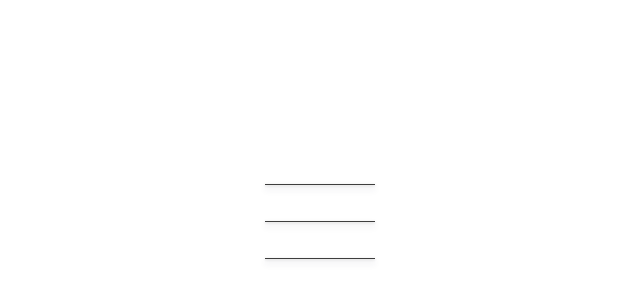
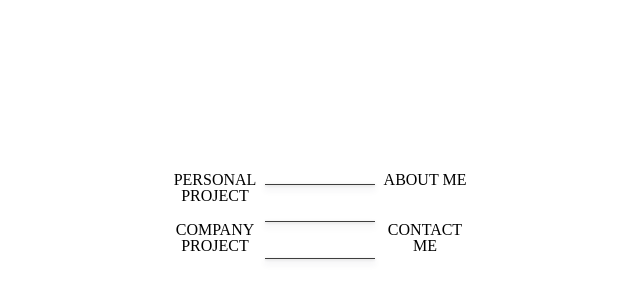
Before and after one commit to sunivers/MyPortfolio, a Vue app: page / in a window 1280 px wide. Shown: the part 178-478 px from the top of the page, without its empty margins (320-960 px from the left). Built offline with nearby package versions, Linux system fonts and the light colour scheme.

Commit message:
메인 뷰에 네비게이션 리스트 추가

```diff
--- a/src/App.vue
+++ b/src/App.vue
@@ -1,6 +1,12 @@
 <template>
   <div id="app">
     <logo></logo>
+    <ul class="nav-list">
+      <li>personal project</li>
+      <li>about me</li>
+      <li>company project</li>
+      <li>contact me</li>
+    </ul>
   </div>
 </template>
 
@@ -24,7 +30,25 @@ html, body, #app {
 #app {
   height: 100%;
   display: flex;
+  flex-direction: column;
   align-items: center;
   justify-content: center;
 }
+.nav-list {
+  position: absolute;
+  width: 310px;
+}
+.nav-list li {
+  width: 100px;
+  height: 50px;
+  display: inline-block;
+  text-align: center;
+  vertical-align: middle;
+  font-size: 1rem;
+  font-weight: 100;
+  text-transform: uppercase;
+}
+.nav-list li:nth-child(odd) {
+  margin-right: 110px;
+}
 </style>
```
